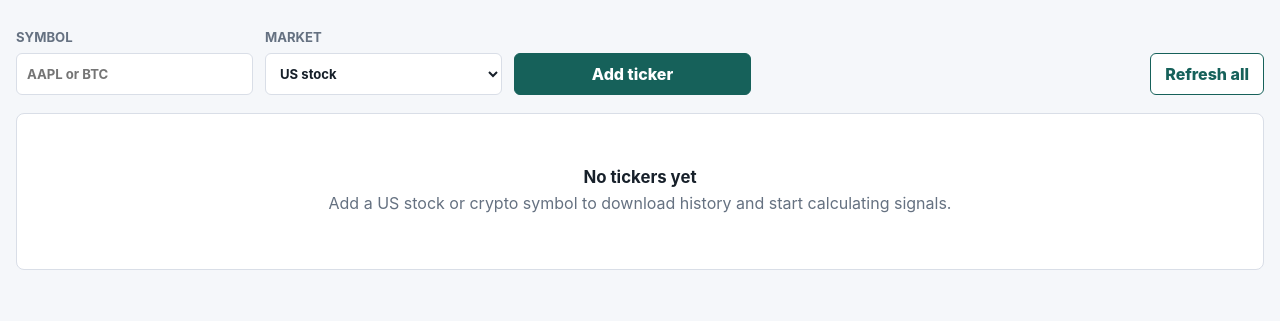
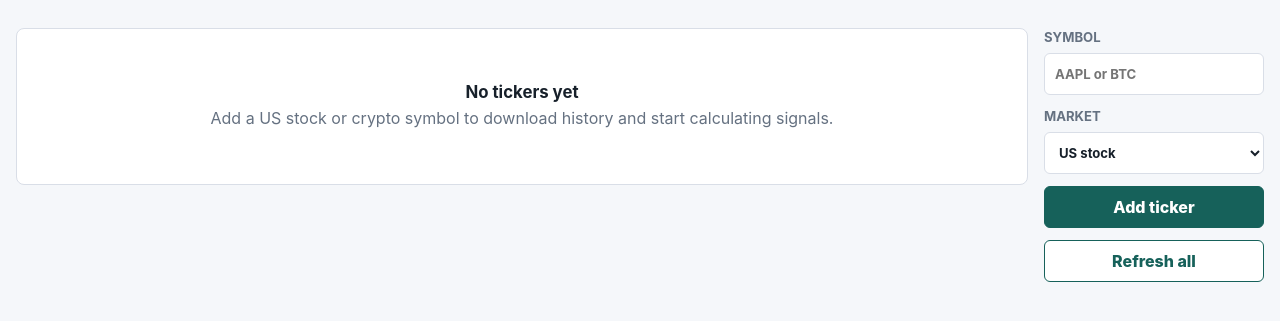
Before and after one commit to barneywill/trade_strategy, a Flask app: page / in a window 1280 px wide. Shown: the part 97-418 px from the top of the page. Run offline with Flask 3, Linux system fonts and the light colour scheme; data comes from the database, SQL or seed files in the repository; data that the repository does not hold is empty.

Commit message:
1. Move add ticker and refresh all to the right.

```diff
--- a/src/trade_strategy/static/styles.css
+++ b/src/trade_strategy/static/styles.css
@@ -90,6 +90,10 @@ a {
 .page {
   width: min(1280px, calc(100% - 32px));
   margin: 28px auto 56px;
+}
+
+.page:has(.dashboard-layout) {
+  width: min(1516px, calc(100% - 32px));
 }
 
 .flash-stack {
@@ -285,6 +289,31 @@ h2 {
 .dashboard-tabs {
   display: grid;
   gap: 14px;
+}
+
+.dashboard-layout {
+  display: grid;
+  grid-template-columns: minmax(0, 1280px) 220px;
+  gap: 16px;
+  align-items: start;
+}
+
+.dashboard-main {
+  min-width: 0;
+}
+
+.dashboard-actions {
+  display: grid;
+  gap: 12px;
+  width: 220px;
+}
+
+.dashboard-actions .ticker-form {
+  grid-template-columns: 1fr;
+}
+
+.dashboard-actions button {
+  width: 100%;
 }
 
 .group-tab-list {
@@ -766,8 +795,14 @@ td.actions.ticker-actions {
     flex-direction: column;
   }
 
+  .dashboard-layout {
+    grid-template-columns: 1fr;
+  }
+
   .nav,
   .toolbar > form,
+  .dashboard-actions,
+  .dashboard-actions > form,
   .ticker-form,
   .operation-summary,
   .parameter-grid,
--- a/src/trade_strategy/templates/dashboard.html
+++ b/src/trade_strategy/templates/dashboard.html
@@ -123,8 +123,7 @@ https://finance.yahoo.com/chart/{{ ticker.symbol }}
   </div>
 {% endmacro %}
 
-{% block content %}
-  <section class="toolbar">
+{% macro dashboard_actions() %}
   <form class="ticker-form" action="{{ url_for('add_ticker') }}" method="post">
     <label>
       Symbol
@@ -143,9 +142,12 @@ https://finance.yahoo.com/chart/{{ ticker.symbol }}
   <form action="{{ url_for('refresh_all_tickers') }}" method="post">
     <button class="secondary" type="submit">Refresh all</button>
   </form>
-  </section>
+{% endmacro %}
 
+{% block content %}
   {% if rows %}
+    <div class="dashboard-layout">
+      <div class="dashboard-main">
         <div class="dashboard-tabs" data-dashboard-tabs>
           <div class="group-tab-list" role="tablist" aria-label="Ticker groups">
             {% for group in row_groups %}
@@ -189,6 +191,12 @@ https://finance.yahoo.com/chart/{{ ticker.symbol }}
             </section>
           {% endfor %}
         </div>
+      </div>
+
+      <aside class="dashboard-actions" aria-label="Dashboard actions">
+        {{ dashboard_actions() }}
+      </aside>
+    </div>
     <script>
       (() => {
         const dashboardTabs = document.querySelector("[data-dashboard-tabs]");
@@ -227,11 +235,17 @@ https://finance.yahoo.com/chart/{{ ticker.symbol }}
       })();
     </script>
   {% else %}
-    <section class="panel">
+    <div class="dashboard-layout">
+      <section class="panel dashboard-main">
         <div class="empty-state">
           <h2>No tickers yet</h2>
           <p>Add a US stock or crypto symbol to download history and start calculating signals.</p>
         </div>
       </section>
+
+      <aside class="dashboard-actions" aria-label="Dashboard actions">
+        {{ dashboard_actions() }}
+      </aside>
+    </div>
   {% endif %}
 {% endblock %}
```
Lines whose indentation alone changed are shown as unchanged.
